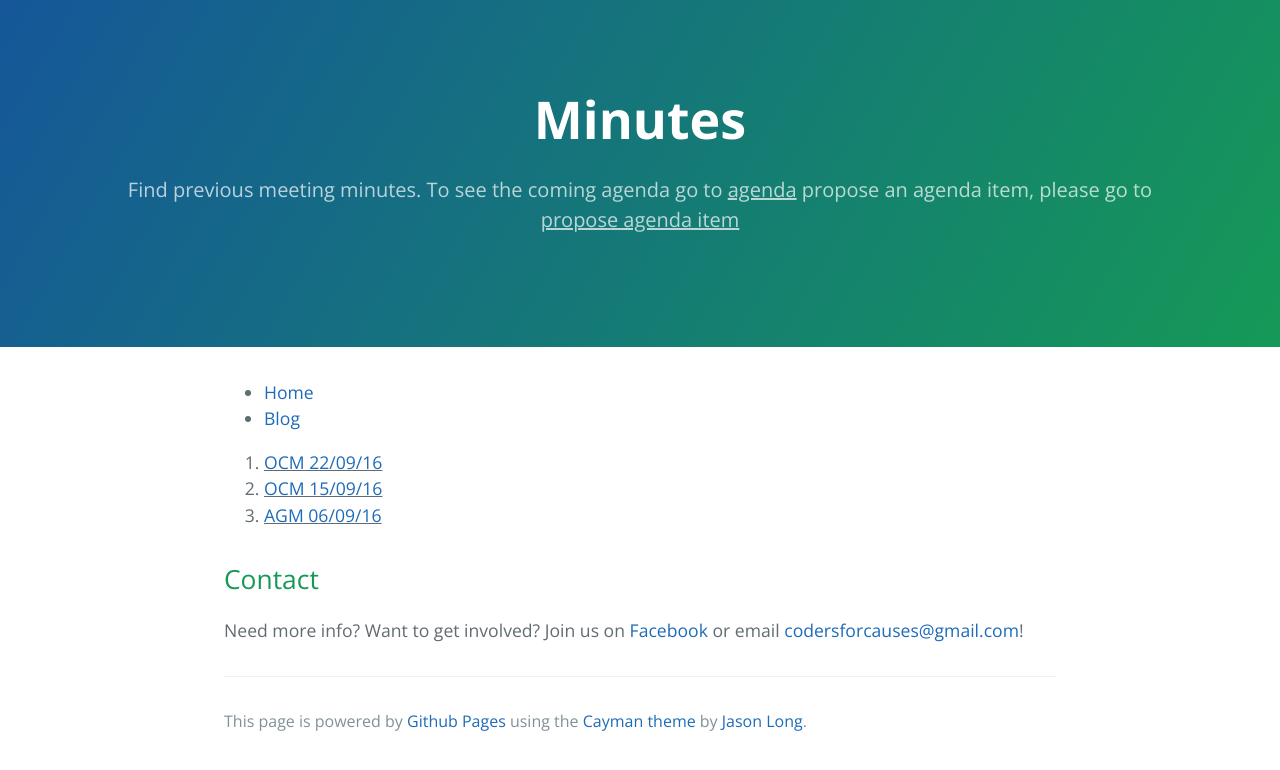
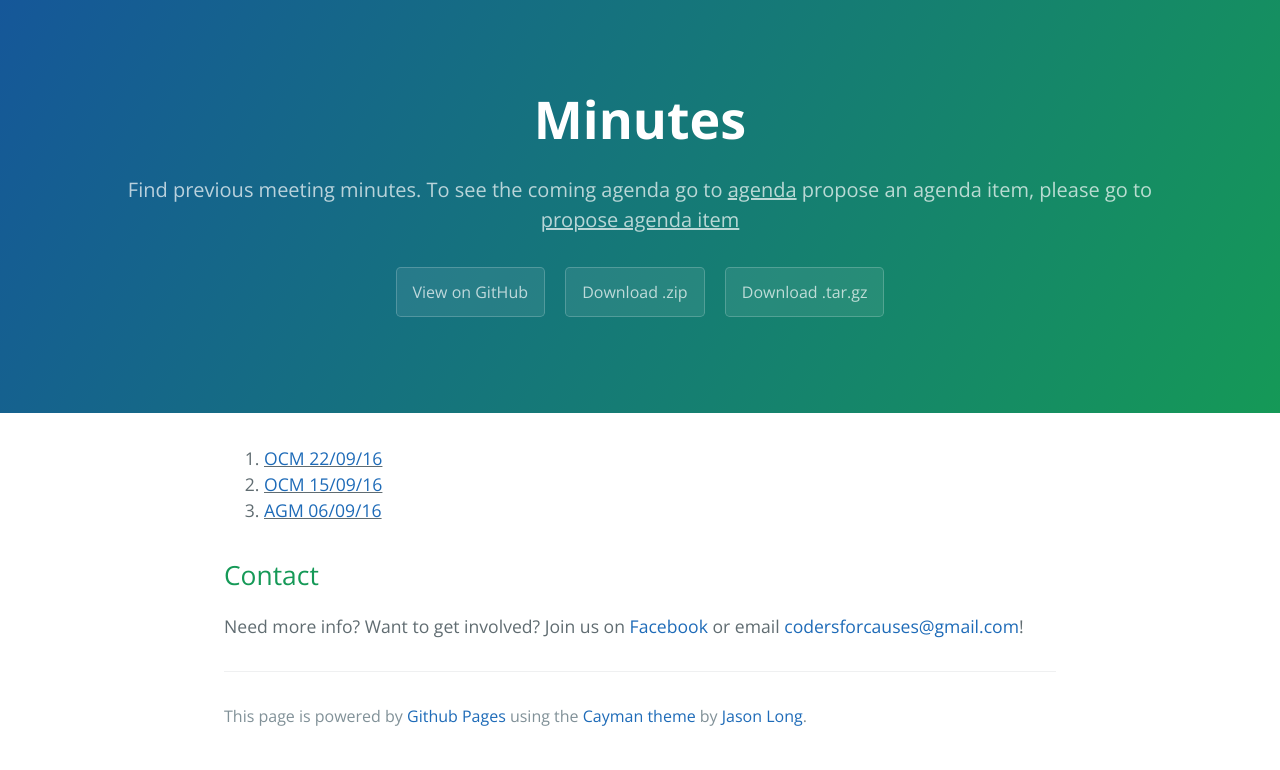
Before and after one commit to codersforcauses/backup, a Jekyll site: the page minutes/index.html, which Jekyll copies as it is, in a window 1280 px wide. Shown: the top 770 px of the page. Built offline with Jekyll 4.4.1, drawn with Linux system fonts in a browser that asks for light colours.

Commit message:
Added buttons.

```diff
--- a/minutes/index.html
+++ b/minutes/index.html
@@ -13,16 +13,12 @@
     <section class="page-header">
       <h1 class="project-name">Minutes</h1>
       <h2 class="project-tagline">Find previous meeting minutes. To see the coming agenda go to <a style="color: #ffffff; text-decoration: underline;" href="/agenda">agenda</a> propose an agenda item, please go to <a style="color: #ffffff; text-decoration: underline;" href="/propose-agenda-item">propose agenda item</a></h2>
+      <a href="#" class="btn">View on GitHub</a>
+      <a href="#" class="btn">Download .zip</a>
+      <a href="#" class="btn">Download .tar.gz</a>
     </section>
 
     <section class="main-content">
-
-      <nav class="main-nav">
-        <ul>
-          <li><a href="/">Home</a></li>
-          <li><a href="/blog.html">Blog</a></li>
-        </ul>
-      </nav>
 
 <ol>
   <li style="text-decoration: underline;"><a href="./pdfs/22-09-16.pdf">OCM 22/09/16</a></li>
```
